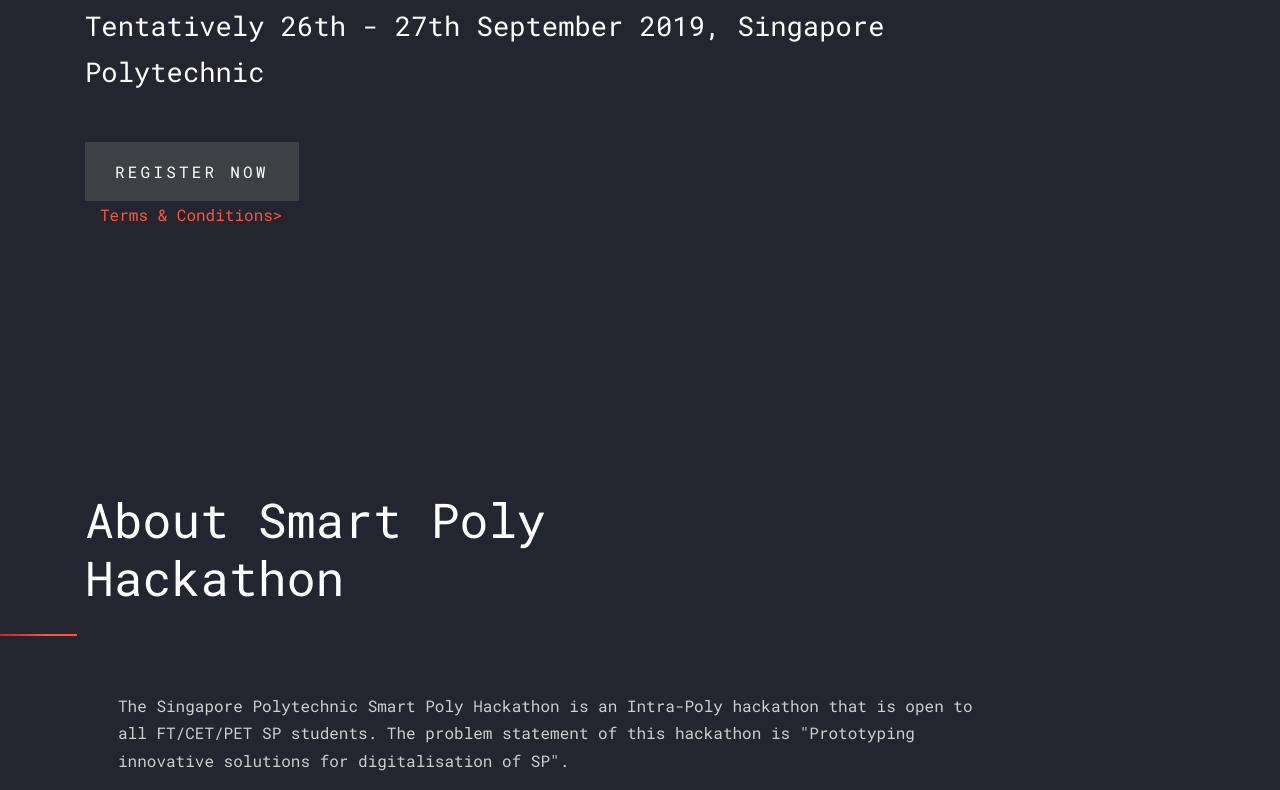
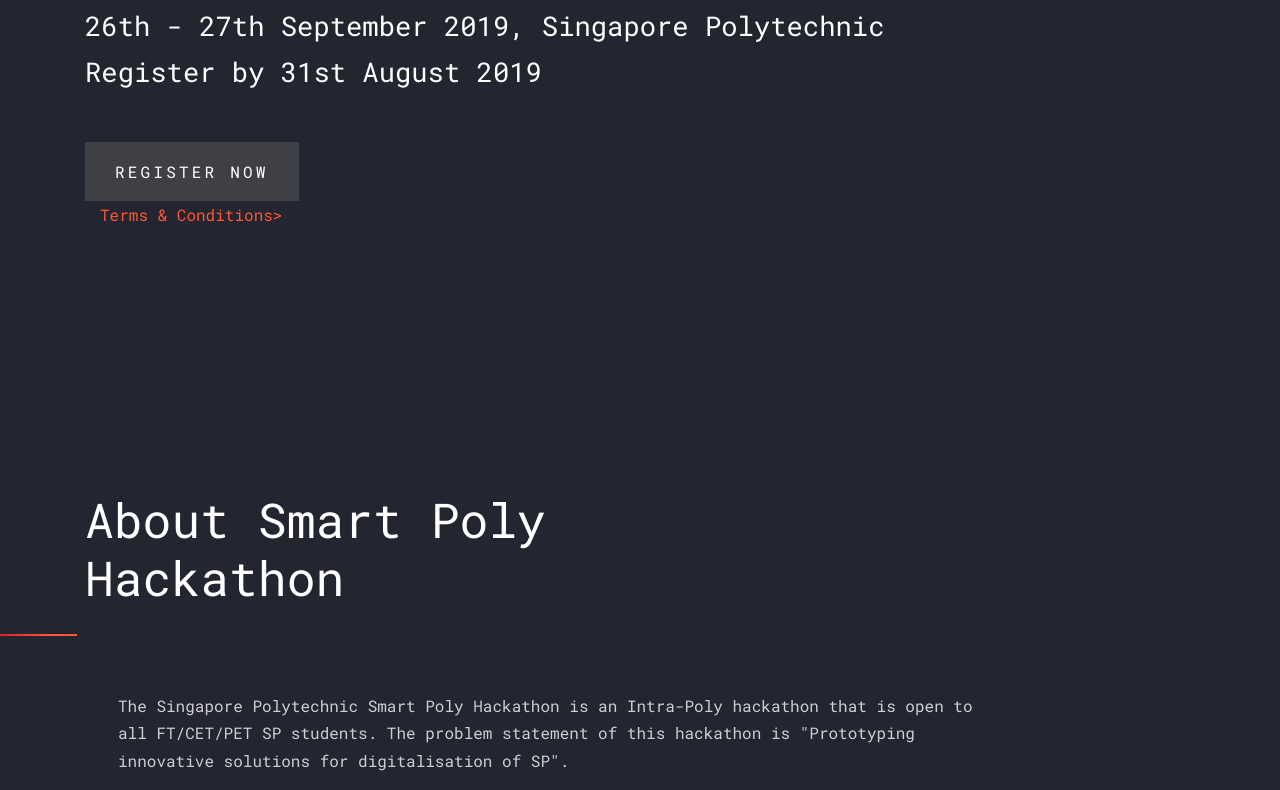
Before and after one commit to junlong99/junlong99.github.io, a plain HTML site: page index.html in a window 1280 px wide. Shown: the part 534-1324 px from the top of the page. Drawn offline with Linux system fonts and the light colour scheme; files whose address does not match are found by name.

Commit message:
Update index.html

```diff
--- a/index.html
+++ b/index.html
@@ -65,9 +65,9 @@
         <div class="col-md-10">
           <span class="d-block mb-3 caption" data-aos="fade-up" data-aos-delay="100">Singapore Polytechnic 2019</span>
           <h1 class="d-block mb-4" data-aos="fade-up" data-aos-delay="200">Smart Poly Hackathon 2019</h1>
-          <span class="d-block mb-5 caption" data-aos="fade-up" data-aos-delay="300">Tentatively 26th - 27th September
-            2019,
-            Singapore Polytechnic</span>
+          <span class="d-block mb-5 caption" data-aos="fade-up" data-aos-delay="300">26th - 27th September
+            2019, Singapore Polytechnic
+          Register by 31st August 2019</span>
           <a href="https://docs.google.com/forms/d/e/1FAIpQLScr9zaiROuwJsLzV79JUqxyBvZb1x-xKfwxwNygCTTRn7aDUg/viewform"
             class="btn-custom" data-aos="fade-up" data-aos-delay="400"><span>Register Now</span></a>
 
@@ -290,7 +290,7 @@
           <h2 class="mb-4"><a href="https://www.youtube.com/watch?v=J_G4z7z_3mk"target="_blank">How is the general setting like for a standard hackathon?</a></h2>
           <div class="mb-4 post-meta d-flex align-items-center">
             <div class="mr-2"><img src="images/person_3.jpg" alt="Image" class="img-fluid"></div>
-            <div><span>By <a href="https://www.youtube.com/watch?v=J_G4z7z_3mk"target="_blank">IMDA Singapore</a></span> &mdash; <span>Sep. 10, 2019</span></div>
+            <div><span>By <a href="https://www.youtube.com/watch?v=J_G4z7z_3mk"target="_blank">IMDA Singapore</a></span> &mdash; <span>Aug. 08, 2019</span></div>
           </div>
           <p>Things to expect during a hackathon, using Code Xtreme as an example.
         </div>
```
